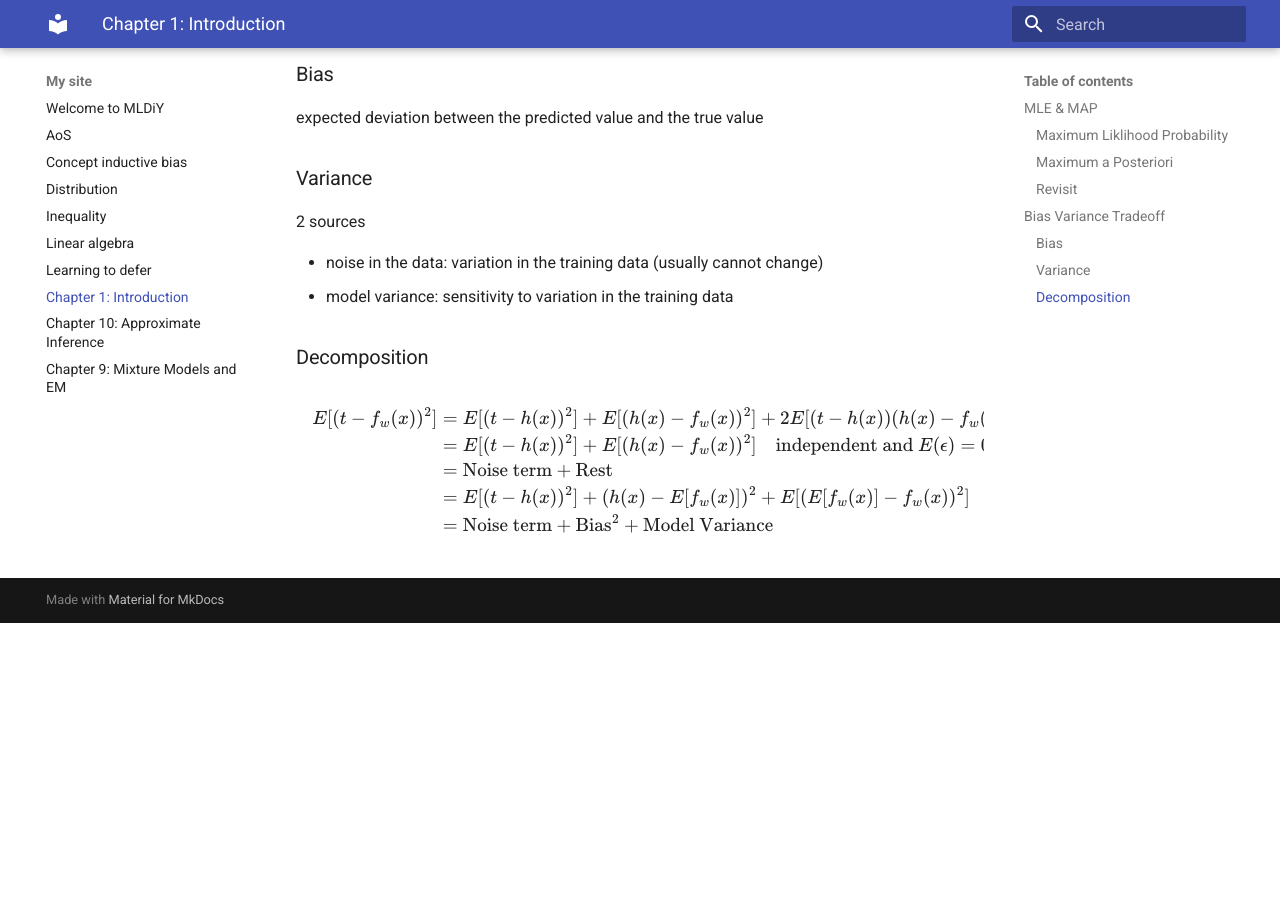
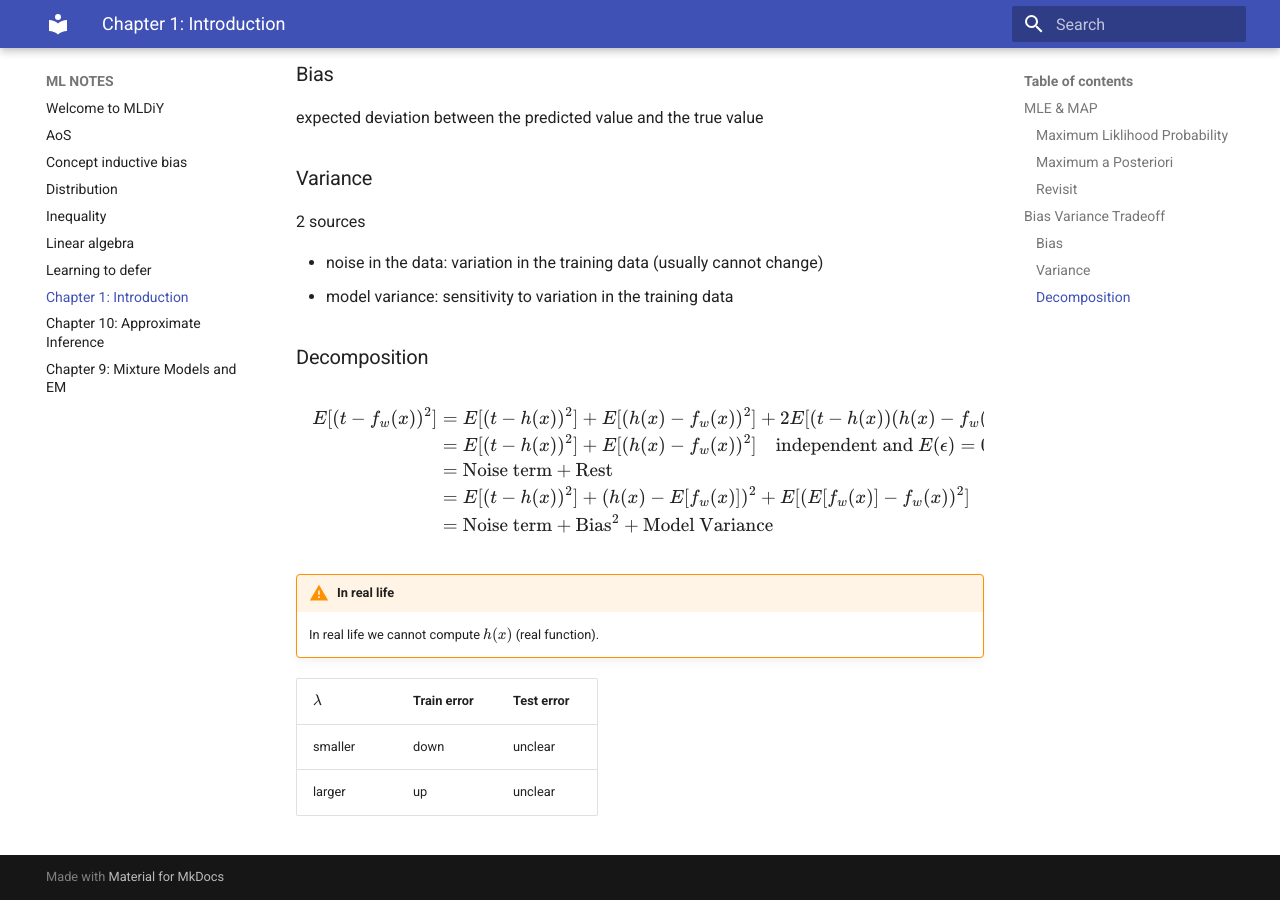
Before and after one commit to fisheredu/mldiy, an MkDocs documentation site: the page built from docs/prml-1.md, in a window 1280 px wide and 900 px high, scrolled down 1266 px. Built offline with MkDocs 1.6.1 and Material for MkDocs 9.7.7, drawn with Linux system fonts in a browser that asks for light colours; before the commit the page ends 1889 px from its top, so only the background shows below that.

Commit message:
update chapter 1 with real-life warning on function computation; modify site name in configuration

```diff
--- a/docs/prml-1.md
+++ b/docs/prml-1.md
@@ -66,3 +66,11 @@ E[(t - f_w(x))^2] &= E[(t-h(x))^2] + E[(h(x)-f_w(x))^2] + 2E[(t-h(x))(h(x)-f_w(x
 &= E[(t-h(x))^2] + (h(x) - E[f_w(x)])^2 + E[(E[f_w(x)] - f_w(x))^2] \\
 &= \mathrm{Noise\ term} + \mathrm{Bias}^2 + \mathrm{Model\ Variance}
 \end{aligned}
+
+!!! warning "In real life"
+    In real life we cannot compute $h(x)$ (real function).
+
+| $\lambda$ | Train error | Test error |
+| --- | --- | --- |
+| smaller | down | unclear |
+| larger | up | unclear |
--- a/mkdocs.yml
+++ b/mkdocs.yml
@@ -1,4 +1,4 @@
-site_name: My site
+site_name: ML NOTES
 site_url: https://mydomain.org/mysite
 theme:
   name: material
```
